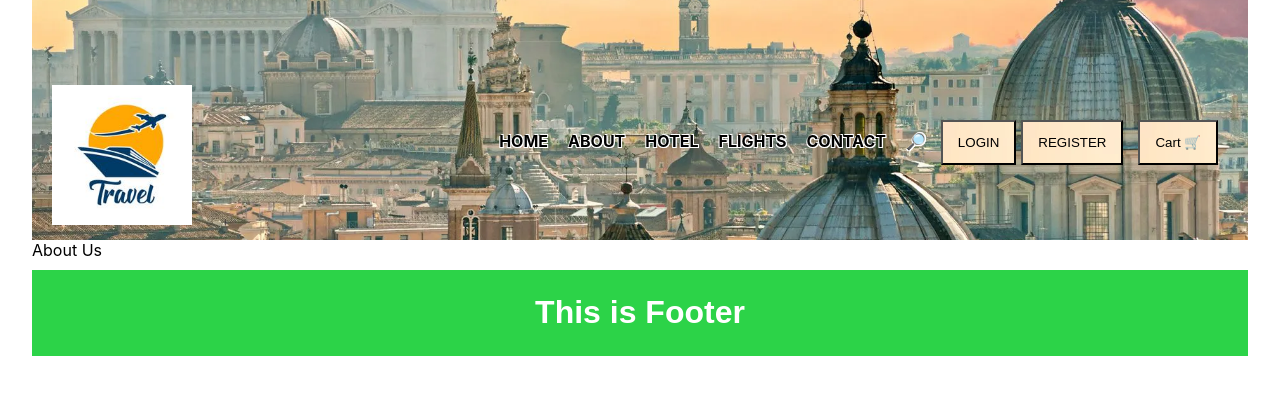
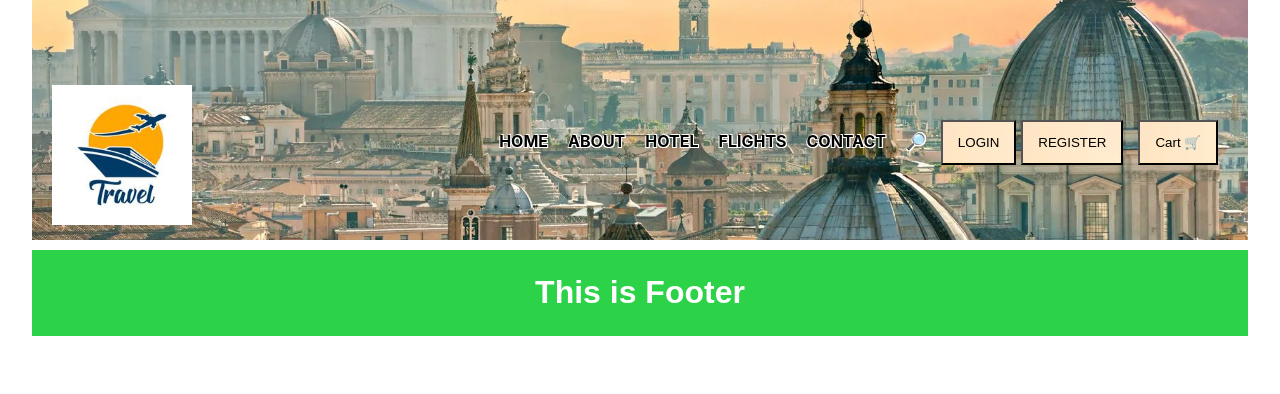
Before and after one commit to KassieLG/team-collaboration-frontend, a Next.js app: page /cart in a window 1280 px wide. Shown: the top 394 px of the page. Built offline with nearby package versions, Linux system fonts and the light colour scheme.

Commit message:
Revert "check"
This reverts commit c85f55feef709f06549334f725b8836892b56dc4.

```diff
--- a/pages/CustomerID.tsx
+++ b/pages/CustomerID.tsx
@@ -5,8 +5,6 @@ import { Footer } from '../src/components/Footer'
 import { Header } from '../src/components/Header'
 import { CustomerID } from '../src/components/CustomerID'
 import styles from '../styles/Home.module.css'
-import Link from 'next/link'
-
 
 export default function customerID() {
   return (
--- a/pages/about.tsx
+++ b/pages/about.tsx
@@ -12,6 +12,7 @@ export default function About() {
         <title>National Quick </title>
       </Head>
 
+
       <Header />
 
       <Link href="/AboutPage">About Us</Link>
--- a/pages/cart.tsx
+++ b/pages/cart.tsx
@@ -15,7 +15,6 @@ export default function cart() {
 
       <Header />
 
-      <Link href="/AboutPage">About Us</Link>
 
 
       <Footer />
--- a/pages/flightDetails.tsx
+++ b/pages/flightDetails.tsx
@@ -4,7 +4,6 @@ import { FlightInfo } from '../src/components/FlightInfo'
 import { Footer } from '../src/components/Footer'
 import { Header } from '../src/components/Header'
 import styles from '../styles/Home.module.css'
-import Link from 'next/link'
 
 export default function flightDetails() {
   return (
--- a/pages/hotelDetails.tsx
+++ b/pages/hotelDetails.tsx
@@ -5,7 +5,6 @@ import { Header } from '../src/components/Header'
 import { BookingRaF } from '../src/components/BookingRaF'
 import { HotelDetails } from '../src/components/HotelDetails'
 import styles from '../styles/Home.module.css'
-import Link from 'next/link'
 
 export default function hotelDetails() {
   return (
--- a/pages/index.tsx
+++ b/pages/index.tsx
@@ -5,7 +5,6 @@ import { Footer } from '../src/components/Footer'
 import { Header } from '../src/components/Header'
 import { BookingRaF } from '../src/components/BookingRaF'
 import styles from '../styles/Home.module.css'
-import Link from 'next/link'
 
 export default function HomePage() {
   return (
--- a/pages/orderConfirm.tsx
+++ b/pages/orderConfirm.tsx
@@ -4,7 +4,6 @@ import { Footer } from '../src/components/Footer'
 import { Header } from '../src/components/Header'
 import { OrderConfirm } from '../src/components/OrderConfirm'
 import styles from '../styles/Home.module.css'
-import Link from 'next/link'
 
 export default function orderConfirm() {
   return (
--- a/pages/searchList.tsx
+++ b/pages/searchList.tsx
@@ -4,7 +4,6 @@ import { Footer } from '../src/components/Footer'
 import { Header } from '../src/components/Header'
 import { Card } from '../src/components/Card'
 import styles from '../styles/Home.module.css'
-import Link from 'next/link'
 
 export default function searchList() {
   return (
```
